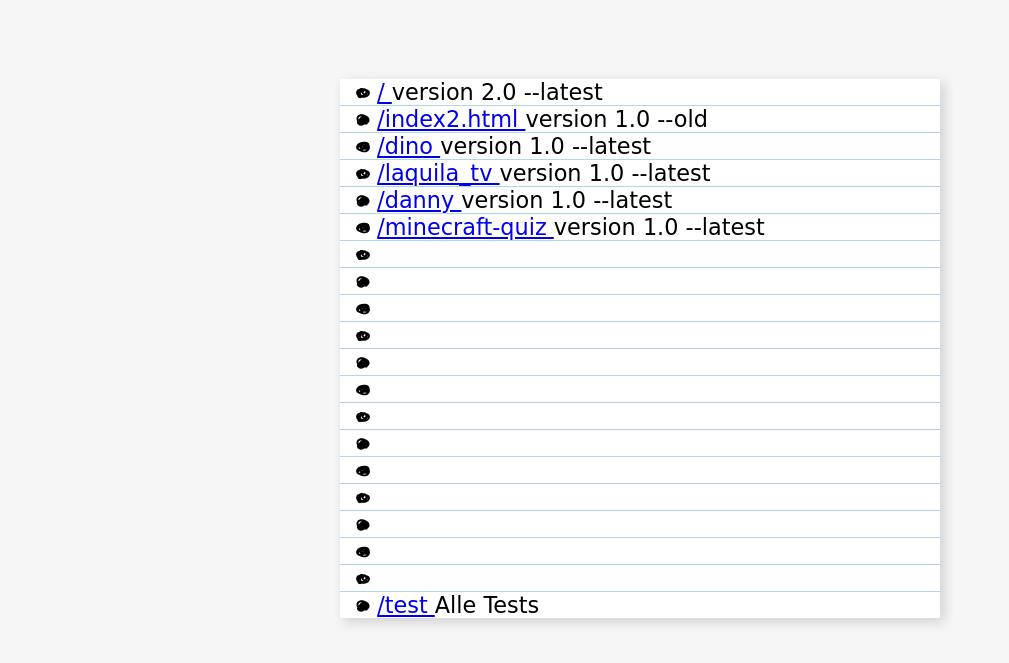
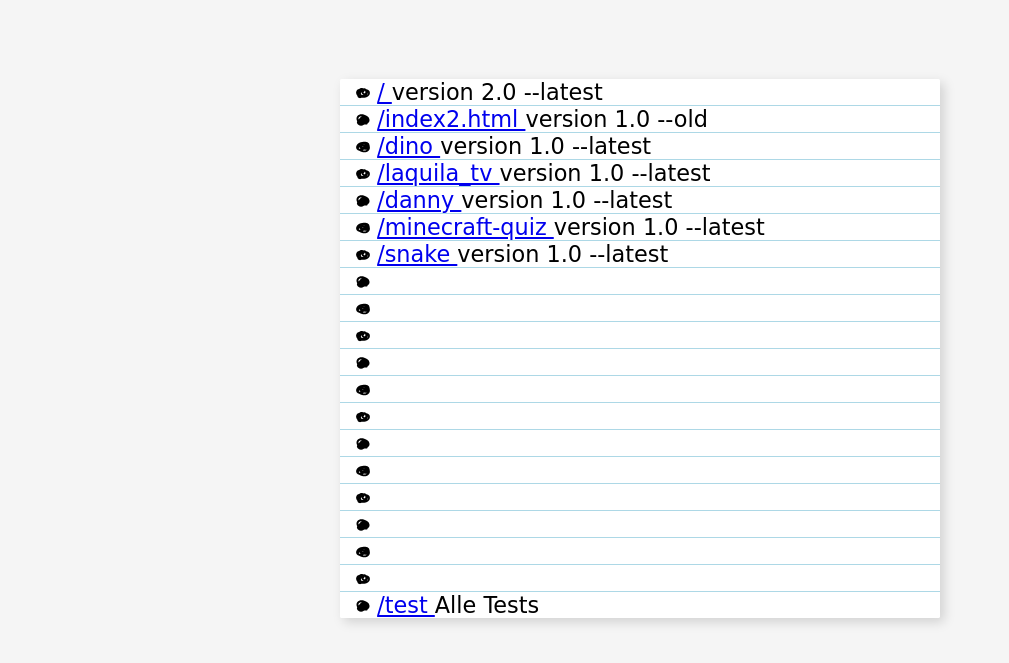
Before and after one commit to MauroMau/dev, a plain HTML site: page index.html in a window 1280 px wide. Shown: the part 107-770 px from the top of the page, without its empty margins (0-1009 px from the left). Drawn offline with Linux system fonts and the light colour scheme.

Commit message:
Update index.html

```diff
--- a/index.html
+++ b/index.html
@@ -35,7 +35,7 @@
             <li><a href="https://mauromau.github.io/laquila_tv">/laquila_tv </a><a>version 1.0 --latest</a></li>
             <li><a href="https://mauromau.github.io/dannyistschwul">/danny </a><a>version 1.0 --latest</a></li>
             <li><a href="https://mauromau.github.io/minecraft-quiz">/minecraft-quiz </a><a>version 1.0 --latest</a></li>
-            <li><a href="#"></a><a></a></li>
+            <li><a href="https://mauromau.github.io/snake/">/snake </a><a>version 1.0 --latest</a></li>
             <li><a href="#"></a><a></a></li>
             <li><a href="#"></a><a></a></li>
             <li><a href="#"></a><a></a></li>
```
